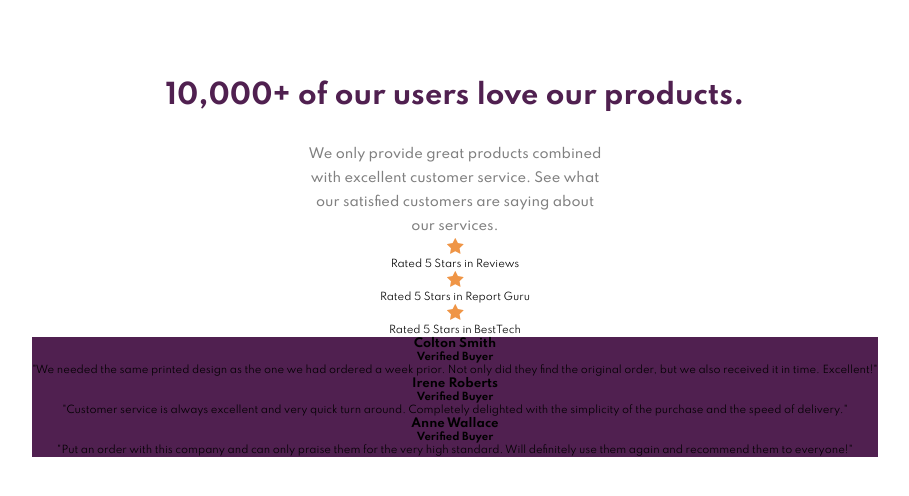
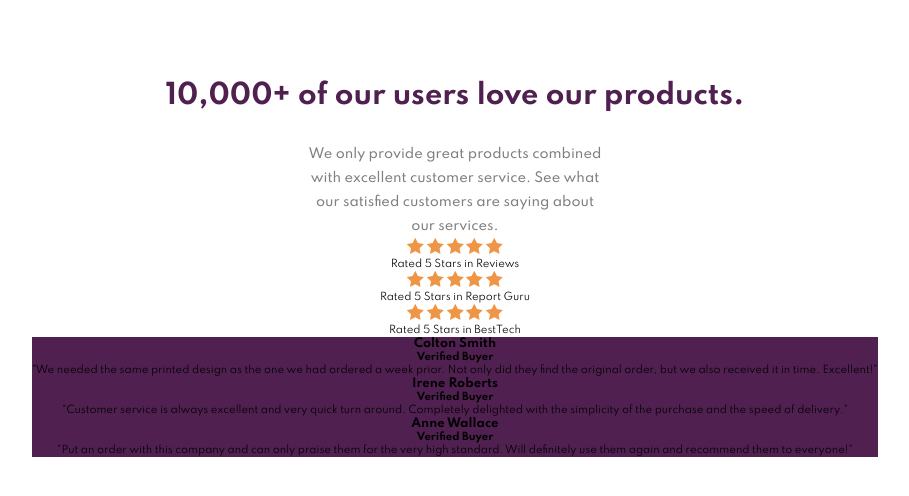
Before and after one commit to lopez-tomas/social-proof-section, a plain HTML site: page index.html in a window 1280 px wide. Shown: the top 496 px of the page, without its empty margins (185-1094 px from the left). Drawn offline with Linux system fonts and the light colour scheme.

Commit message:
4 stars added for each opinion. Maybe there is a better way to do it, but it works for me at the moment.

```diff
--- a/index.html
+++ b/index.html
@@ -25,15 +25,27 @@
       <section class="stars">
         <div class="stars__opinion">
           <img src="./images/icon-star.svg" alt="Icon star">
+          <img src="./images/icon-star.svg" alt="Icon star">
+          <img src="./images/icon-star.svg" alt="Icon star">
+          <img src="./images/icon-star.svg" alt="Icon star">
+          <img src="./images/icon-star.svg" alt="Icon star">
           <p>Rated 5 Stars in Reviews</p>
         </div>
 
         <div class="stars__opinion">
           <img src="./images/icon-star.svg" alt="Icon star">
+          <img src="./images/icon-star.svg" alt="Icon star">
+          <img src="./images/icon-star.svg" alt="Icon star">
+          <img src="./images/icon-star.svg" alt="Icon star">
+          <img src="./images/icon-star.svg" alt="Icon star">
           <p>Rated 5 Stars in Report Guru</p>
         </div>
 
         <div class="stars__opinion">
+          <img src="./images/icon-star.svg" alt="Icon star">
+          <img src="./images/icon-star.svg" alt="Icon star">
+          <img src="./images/icon-star.svg" alt="Icon star">
+          <img src="./images/icon-star.svg" alt="Icon star">
           <img src="./images/icon-star.svg" alt="Icon star">
           <p>Rated 5 Stars in BestTech</p>
         </div>
```
